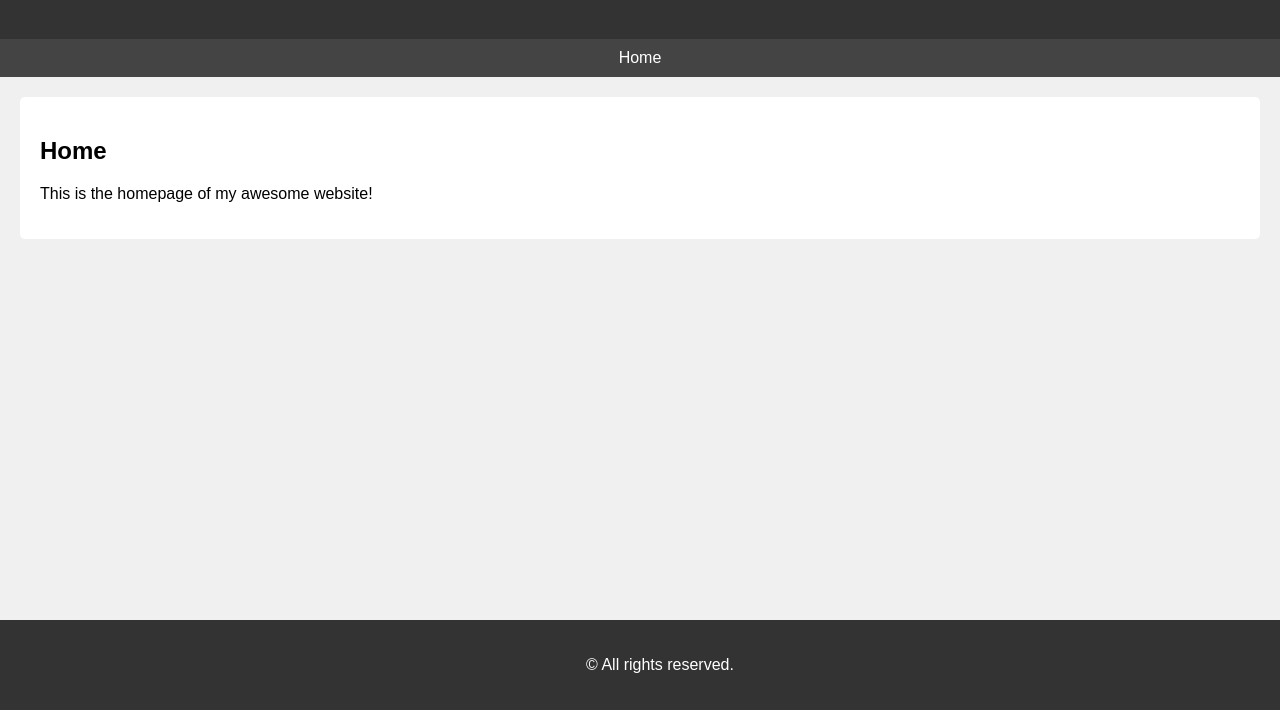
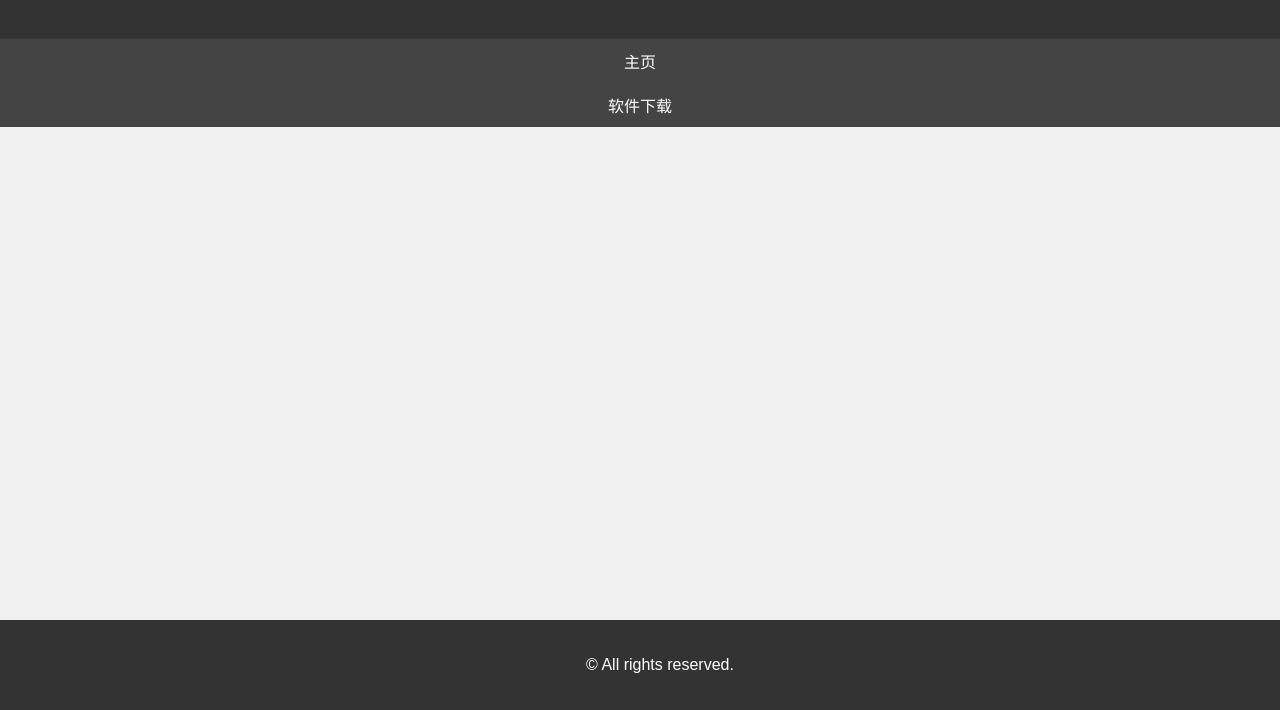
Before and after one commit to hjsxhst2022website/hjsxhst2022website.github.io, a plain HTML site: page index.html in a window 1280 px wide. Shown: the part 90-800 px from the top of the page. Drawn offline with Linux system fonts and the light colour scheme.

Commit message:
Update index.html

```diff
--- a/index.html
+++ b/index.html
@@ -54,14 +54,11 @@
 </header>
 
 <nav>
-  <a href="#home">Home</a>
+  <a href="https://hjsxhst2022website.github.io/">主页</a>
 </nav>
-
-<section id="home">
-  <h2>Home</h2>
-  <p>This is the homepage of my awesome website!</p>
-</section>
-
+<nav>
+  <a href="https://hjsxhst2022website.github.io/downloads">软件下载</a>
+</nav>
 <footer>
   <p>&copy; All rights reserved.</p>
 </footer>
```
